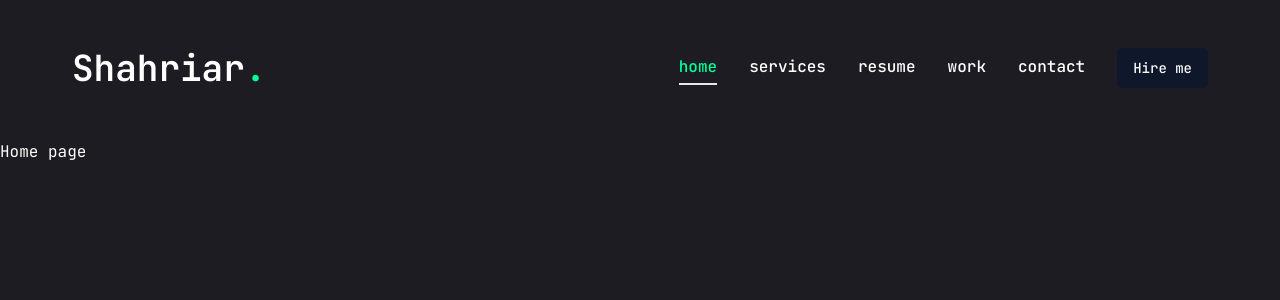
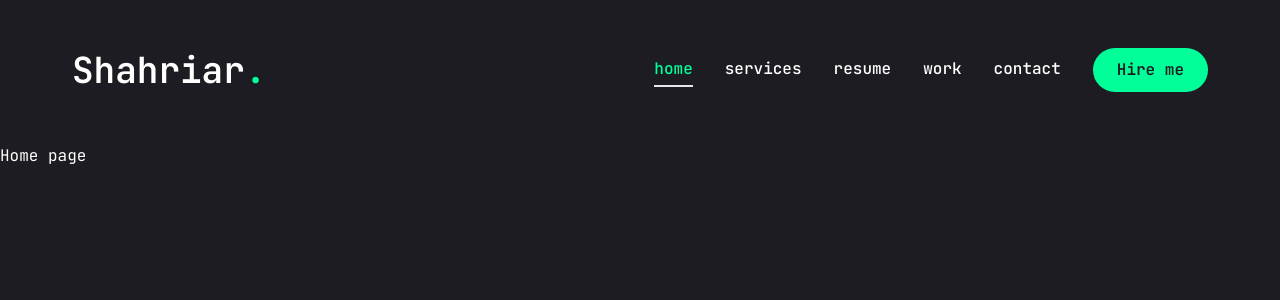
Before and after one commit to shahriaarrr/shahriaarrr.github.io, a Next.js app: page / in a window 1280 px wide. Shown: the top 300 px of the page. Built offline with nearby package versions, Linux system fonts and the light colour scheme.

Commit message:
add mobile navbar

```diff
--- a/components/Header.jsx
+++ b/components/Header.jsx
@@ -3,6 +3,7 @@
 
 // components
 import Nav from "./Nav";
+import MobileNav from "./MobileNav";
 
 const Header = () => {
   return (
@@ -25,7 +26,9 @@
             </div>
 
             {/* mobile nav */}
-            <div className="xl:hidden">mobile nav</div>
+            <div className="xl:hidden">
+                <MobileNav />
+            </div>
         </div>
     </header>
   );
--- /dev/null
+++ b/components/MobileNav.jsx
@@ -0,0 +1,73 @@
+"use client";
+
+import { Sheet, SheetContent, SheetTrigger } from "./ui/sheet";
+import { usePathname } from "next/navigation";
+import Link from "next/link";
+import { CiMenuFries } from 'react-icons/ci';
+
+const links = [
+  {
+    name: "home",
+    path: "/",
+  },
+  {
+    name: "services",
+    path: "/services",
+  },
+  {
+    name: "resume",
+    path: "/resume",
+  },
+  {
+    name: "work",
+    path: "/work",
+  },
+  {
+    name: "contact",
+    path: "/contact",
+  },
+]
+
+const MobileNav = () => {
+  const pathname = usePathname();
+  return (
+    <Sheet>
+
+      <SheetTrigger className="flex justify-center items-center">
+
+        <CiMenuFries className="text-[32px] text-accent " />
+
+      </SheetTrigger>
+
+      <SheetContent className="flex flex-col">
+
+        <div className="mt-32 mb-40 text-center text-2xl ">
+          <Link href="/">
+            <h1 className="text-4xl font-semibold">
+              Shahriar<span className="text-accent">.</span>
+            </h1>
+          </Link>
+        </div>
+
+        <nav className="flex flex-col justify-center items-center gap-8">
+          {links.map((link, index) => {
+            return (
+              <Link
+                href={link.path}
+                key={index}
+                className={`${
+                  link.path === pathname && "text-accent border-b-2 border-accent"
+                }text-xl capitalize hover:text-accent transition-all`}
+              >
+                {link.name}
+              </Link>
+            )
+          })}
+        </nav>
+      </SheetContent>
+
+    </Sheet>
+  )
+}
+
+export default MobileNav
--- a/components/ui/button.jsx
+++ b/components/ui/button.jsx
@@ -5,25 +5,18 @@
 import { cn } from "@/lib/utils"
 
 const buttonVariants = cva(
-  "inline-flex items-center justify-center whitespace-nowrap rounded-md text-sm font-medium ring-offset-white transition-colors focus-visible:outline-none focus-visible:ring-2 focus-visible:ring-slate-950 focus-visible:ring-offset-2 disabled:pointer-events-none disabled:opacity-50 dark:ring-offset-slate-950 dark:focus-visible:ring-slate-300",
+  "inline-flex items-center justify-center whitespace-nowrap rounded-full text-base font-semibold ring-offset-white transition-colors",
   {
     variants: {
       variant: {
-        default: "bg-slate-900 text-slate-50 hover:bg-slate-900/90 dark:bg-slate-50 dark:text-slate-900 dark:hover:bg-slate-50/90",
-        destructive:
-          "bg-red-500 text-slate-50 hover:bg-red-500/90 dark:bg-red-900 dark:text-slate-50 dark:hover:bg-red-900/90",
-        outline:
-          "border border-slate-200 bg-white hover:bg-slate-100 hover:text-slate-900 dark:border-slate-800 dark:bg-slate-950 dark:hover:bg-slate-800 dark:hover:text-slate-50",
-        secondary:
-          "bg-slate-100 text-slate-900 hover:bg-slate-100/80 dark:bg-slate-800 dark:text-slate-50 dark:hover:bg-slate-800/80",
-        ghost: "hover:bg-slate-100 hover:text-slate-900 dark:hover:bg-slate-800 dark:hover:text-slate-50",
-        link: "text-slate-900 underline-offset-4 hover:underline dark:text-slate-50",
+        default: "bg-accent text-primary hover:bg-accent-hover",
+        primary: "bg-primary text-white",
+        outline: "border border-accent bg-transparent text-accent hover:bg-accent hover:text-primary",
       },
       size: {
-        default: "h-10 px-4 py-2",
-        sm: "h-9 rounded-md px-3",
-        lg: "h-11 rounded-md px-8",
-        icon: "h-10 w-10",
+        default: "h-[44px] px-6",
+        md: "h-[48px] px-6",
+        lg: "h-[56px] px-8 text-sm uppercase tracking-2px",
       },
     },
     defaultVariants: {
--- a/components/ui/sheet.jsx
+++ b/components/ui/sheet.jsx
@@ -2,9 +2,9 @@
 import * as React from "react"
 import * as SheetPrimitive from "@radix-ui/react-dialog"
 import { cva } from "class-variance-authority";
-import { X } from "lucide-react"
+import { cn } from "@/lib/utils";
 
-import { cn } from "@/lib/utils"
+import { IoMdClose } from "react-icons/io";
 
 const Sheet = SheetPrimitive.Root
 
@@ -26,7 +26,7 @@
 SheetOverlay.displayName = SheetPrimitive.Overlay.displayName
 
 const sheetVariants = cva(
-  "fixed z-50 gap-4 bg-white p-6 shadow-lg transition ease-in-out data-[state=open]:animate-in data-[state=closed]:animate-out data-[state=closed]:duration-300 data-[state=open]:duration-500 dark:bg-slate-950",
+  "fixed z-50 gap-4 bg-primary p-6 shadow-lg transition ease-in-out data-[state=open]:animate-in data-[state=closed]:animate-out data-[state=closed]:duration-300 data-[state=open]:duration-500 dark:bg-slate-950",
   {
     variants: {
       side: {
@@ -35,7 +35,7 @@
           "inset-x-0 bottom-0 border-t data-[state=closed]:slide-out-to-bottom data-[state=open]:slide-in-from-bottom",
         left: "inset-y-0 left-0 h-full w-3/4 border-r data-[state=closed]:slide-out-to-left data-[state=open]:slide-in-from-left sm:max-w-sm",
         right:
-          "inset-y-0 right-0 h-full w-3/4  border-l data-[state=closed]:slide-out-to-right data-[state=open]:slide-in-from-right sm:max-w-sm",
+          "inset-y-0 right-0 h-full w-3/4 data-[state=closed]:slide-out-to-right data-[state=open]:slide-in-from-right sm:max-w-sm",
       },
     },
     defaultVariants: {
@@ -50,8 +50,8 @@
     <SheetPrimitive.Content ref={ref} className={cn(sheetVariants({ side }), className)} {...props}>
       {children}
       <SheetPrimitive.Close
-        className="absolute right-4 top-4 rounded-sm opacity-70 ring-offset-white transition-opacity hover:opacity-100 focus:outline-none focus:ring-2 focus:ring-slate-950 focus:ring-offset-2 disabled:pointer-events-none data-[state=open]:bg-slate-100 dark:ring-offset-slate-950 dark:focus:ring-slate-300 dark:data-[state=open]:bg-slate-800">
-        <X className="h-4 w-4" />
+        className="absolute right-8 top-8 transition-opacity outline-none">
+        <IoMdClose className="text-3xl text-accent" />
         <span className="sr-only">Close</span>
       </SheetPrimitive.Close>
     </SheetPrimitive.Content>
--- a/package.json
+++ b/package.json
@@ -21,6 +21,7 @@
     "next": "14.2.4",
     "react": "^18",
     "react-dom": "^18",
+    "react-icons": "^5.2.1",
     "tailwind-merge": "^2.3.0",
     "tailwindcss-animate": "^1.0.7"
   },
```
Also changed, not shown: 1 other file (tests, documents, lock files or other folders).
